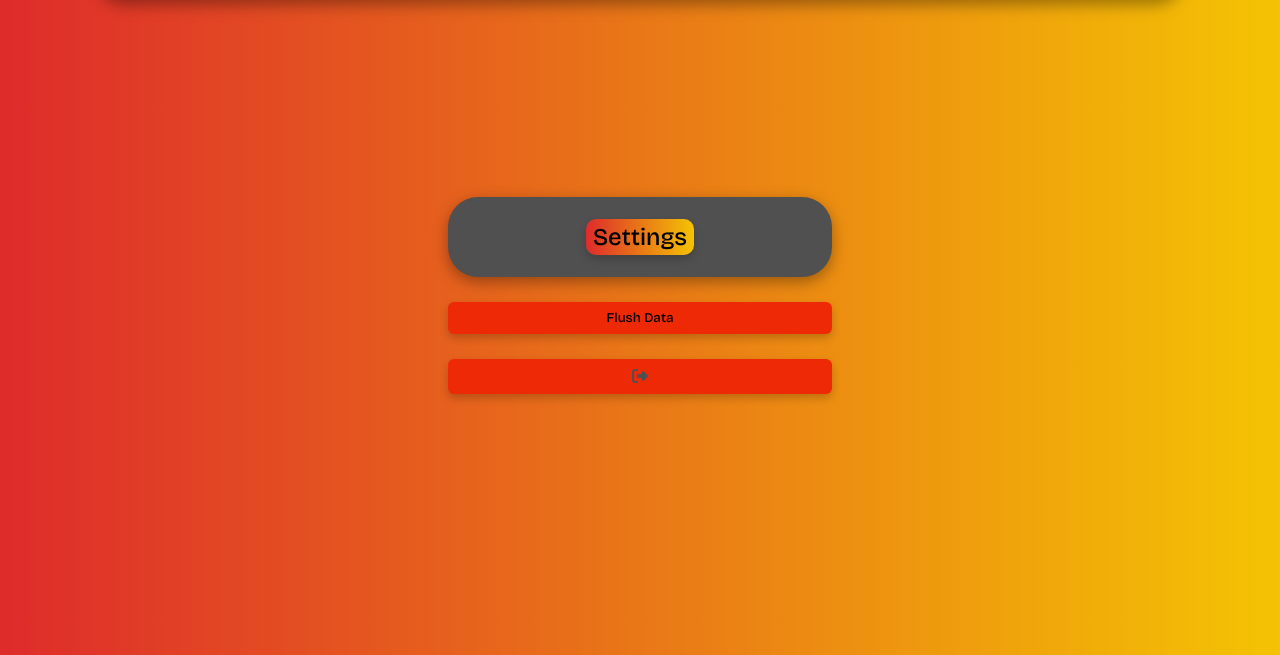
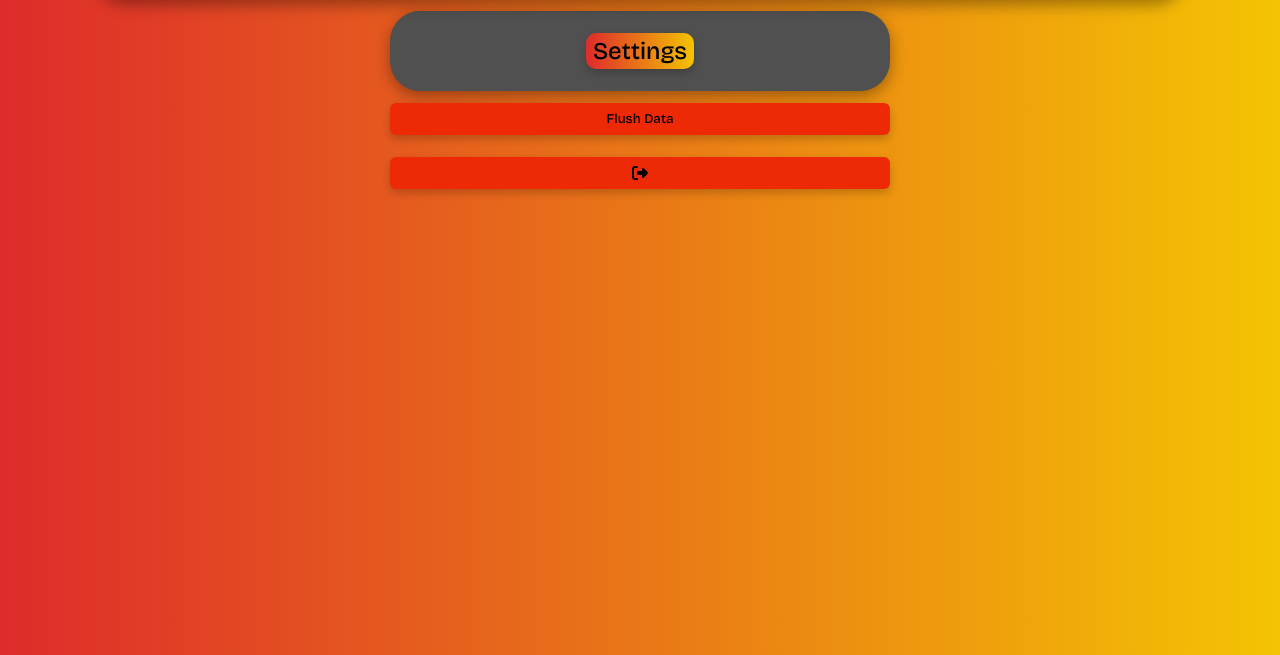
Before and after one commit to vratislavvv/folD, a Django app: page /settings/ in a window 1280 px wide. Shown: the part 145-800 px from the top of the page. Run offline with Django 4.2, Linux system fonts and the light colour scheme; a user stored in the database is signed in; some libraries are stand-ins or nearby versions.

Commit message:
CSS restructure v3

```diff
--- a/folD/apps/myapp/templates/settings.html
+++ b/folD/apps/myapp/templates/settings.html
@@ -23,9 +23,6 @@
                     <input type="submit" name="flush_data" value="Flush Data" class="SET_reset_button">
                 </div>
             </form>
-            <div class="SET_flush">
-
-            </div>
             <div class="SET_logout">
                 <a href="{% url 'logout' %}" class="SET_logout_icon">
                     <i class="fa-solid fa-right-from-bracket"></i>
--- a/folD/static/css/layout.css
+++ b/folD/static/css/layout.css
@@ -1,27 +1,3 @@
-@media only screen and (max-width: 1200px) {
-    .INC_container {
-        flex-wrap: wrap;
-    }
-
-    .DAS_status,
-    .DAS_expenses,
-    .DAS_ISI {
-        flex-basis: 100%;
-        max-width: 100%;
-    }
-
-    .DAS_container {
-        flex-wrap: wrap;
-    }
-}
-
-@media only screen and (max-width: 510px) {
-    .DAS_ul {
-        flex-direction: column;
-        align-items: center;
-    }
-}
-
 @media only screen and (max-width: 300px) {
     .MAINnav {
         min-width: 200px;
@@ -29,8 +5,6 @@
     .MAINnav_item {
         margin-right: none;
     }
-
-
 }
 
 .MAINnav {
@@ -38,6 +12,7 @@
     position: fixed;
     justify-content: space-between;
     width: 85%;
+    min-width: 297.5px;
     background-color: #505050;
     border-radius: 30px;
     box-shadow: 0 5px 15px rgba(0, 0, 0, 0.35);
--- a/folD/static/css/logreg.css
+++ b/folD/static/css/logreg.css
@@ -84,8 +84,9 @@
     display: flex;
     justify-content: center;
     align-items: center;
+    flex-direction: column;
     width: 100%;
-    height: 25px;
+    height: 40px;
     background-color: #b8b8b8;
     border-radius: 100px;
     margin-top: 20px;
--- a/folD/static/css/new_expense.css
+++ b/folD/static/css/new_expense.css
@@ -1,3 +1,8 @@
+.EXP_container {
+    height: 77vh;
+    margin-top: 16vh;
+}
+
 .EXP_headline {
     display: flex;
     flex-direction: column;
--- a/folD/static/css/settings.css
+++ b/folD/static/css/settings.css
@@ -1,8 +1,6 @@
 .SET_container {
-    display: flex;
-    flex-direction: column;
-    justify-content: center;
-    align-items: center;
+    height: 77vh;
+    margin-top: 16vh;
 }
 
 .SET_headline {
@@ -11,14 +9,13 @@
     justify-content: center;
     align-items: center;
     background-color: #505050;
-    width: 30%;
-    min-width: 350px;
-    max-width: 700px;
+    width: 85%;
+    min-width: 297.5px;
+    max-width: 500px;
     height: 10vh;
     padding: 10px;
     border-radius: 30px;
     margin:0 auto;
-    margin-top: 10vh;
     box-shadow: 0 5px 15px rgba(0, 0, 0, 0.35);
 }
 
@@ -39,31 +36,22 @@
     justify-content: center;
 }
 
-.SET_flush {
+.SET_flush, .SET_logout {
     display: flex;
     justify-content: center;
     width: 100%;
 }
 
-.SET_reset_button {
+.SET_reset_button, .SET_logout_icon {
     display: flex;
     justify-content: center;
-    width: 30%;
+    width: 85%;
+    min-width: 297.5px;
+    max-width: 500px;
     padding: 8px 22px;
     border-radius: 6px;
-    margin-top: 25px;
-    background: rgb(237, 41, 6);
-    transition: all 0.2s ease;
-    border: none;
-    box-shadow: 0 4px 8px 0 rgba(0,0,0,0.2);
-}
-.SET_logout {
-    display: flex;
-    justify-content: center;
-    width: 30%;
-    padding: 8px 22px;
-    border-radius: 6px;
-    margin-top: 25px;
+    margin-top: 12px;
+    margin-bottom: 10px;
     background: rgb(237, 41, 6);
     transition: all 0.2s ease;
     border: none;
@@ -71,6 +59,6 @@
 }
 
 .SET_logout_icon {
-    color:#505050;
+    color: black;
     text-decoration: none;
 }
```
Also changed, not shown: folD/apps/accessing/templates/registration/login.html (+6 -1 lines), folD/apps/accessing/templates/registration/register.html (+6 -1 lines), folD/static/css/incomes.css (+8 -11 lines), folD/static/css/index.css (+46 -40 lines), folD/db.sqlite3.
